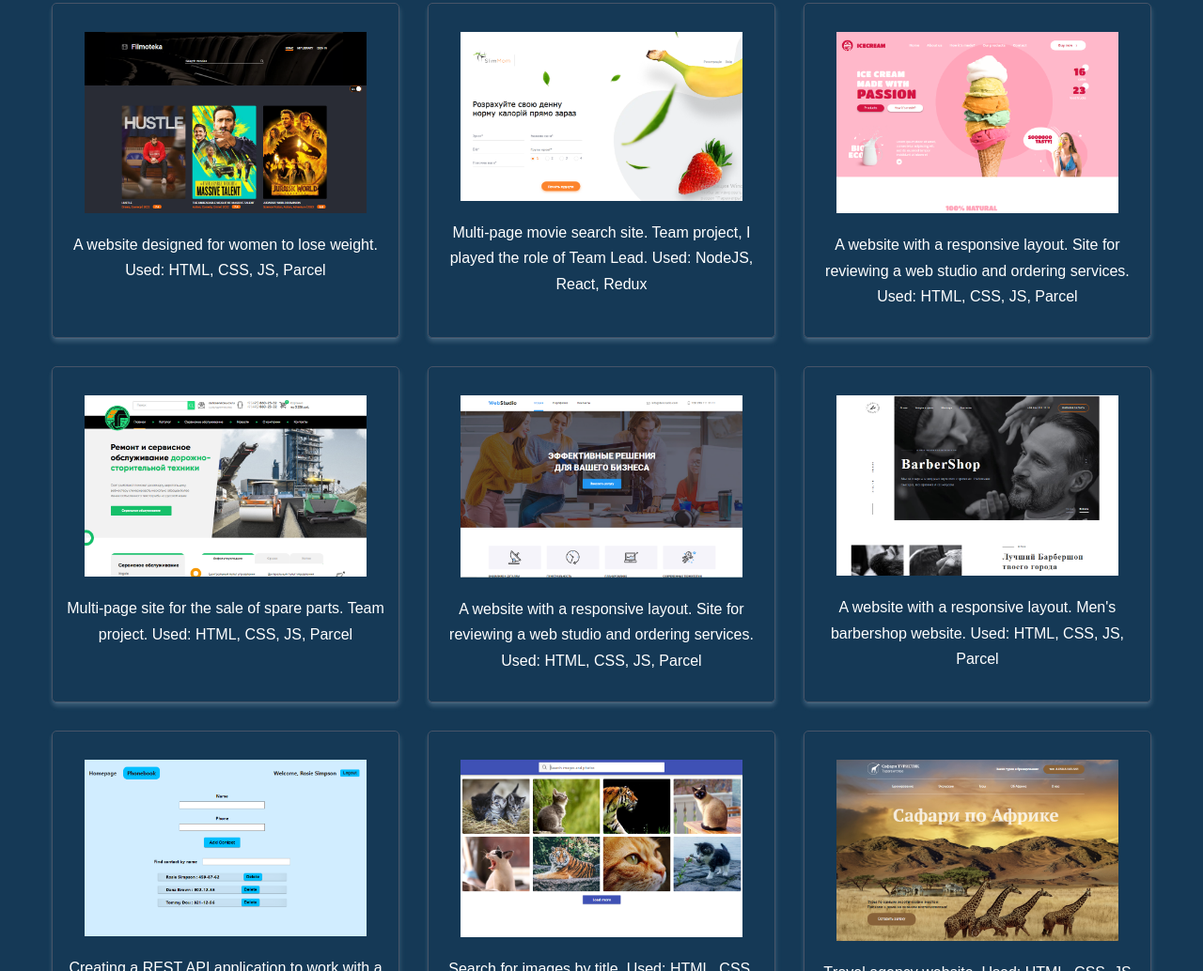
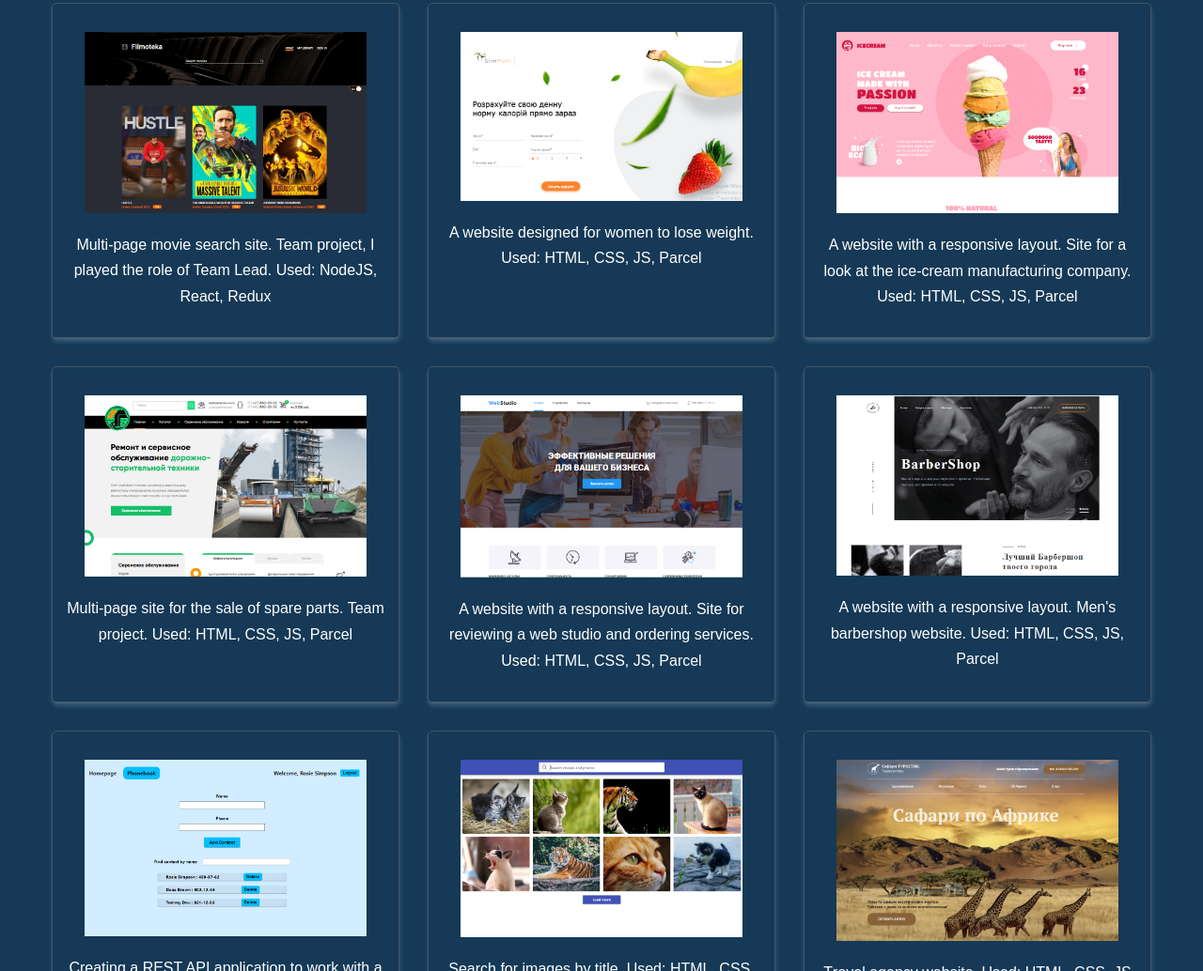
Before and after one commit to Bohdana-Halenko/my-portfolio, a plain HTML site: page index.html in a window 1280 px wide. Shown: the part 889-1923 px from the top of the page at 94% size. Drawn offline with Linux system fonts and the light colour scheme.

Commit message:
fix text

```diff
--- a/index.html
+++ b/index.html
@@ -90,25 +90,22 @@
                 <li class="projects__item">
                     <a href="https://bohdana-halenko.github.io/Filmoteka-team-project/" class="project__link" target="_blank">
                         <img class="projects__img" src="./image/project1.png" alt="Filmoteka" width="300px">
-                        <p class="projects__text">A website designed for women to lose weight.
-                            Used: HTML, CSS, JS,
-                            Parcel
+                        <p class="projects__text">Multi-page movie search site. Team project, I played the role of Team Lead.
+                        Used: NodeJS, React, Redux
                         </p>
                     </a>
                 </li>
                 <li class="projects__item">
                     <a href="https://imakojda.github.io/Frontend-Project-SlimMom/" class="project__link" target="_blank">
                         <img class="projects__img" src="./image/project9.png" alt="SlimMom" width="300px">
-                        <p class="projects__text">Multi-page movie search site. Team project, I played the role of Team Lead.
-                            Used: NodeJS, React, Redux
+                        <p class="projects__text">A website designed for women to lose weight. Used: HTML, CSS, JS, Parcel
                         </p>
                     </a>
                 </li>
                 <li class="projects__item">
                     <a href="https://danrafalsky.github.io/ice-cream-team-project/" class="project__link" target="_blank">
                         <img class="projects__img" src="./image/project2.png" alt="Ice-cream project" width="300px">
-                        <p class="projects__text">A website with a responsive layout. Site for reviewing a web studio and
-                            ordering services. Used:
+                        <p class="projects__text">A website with a responsive layout. Site for a look at the ice-cream manufacturing company. Used:
                             HTML, CSS, JS, Parcel
                         </p>
                     </a>
```
